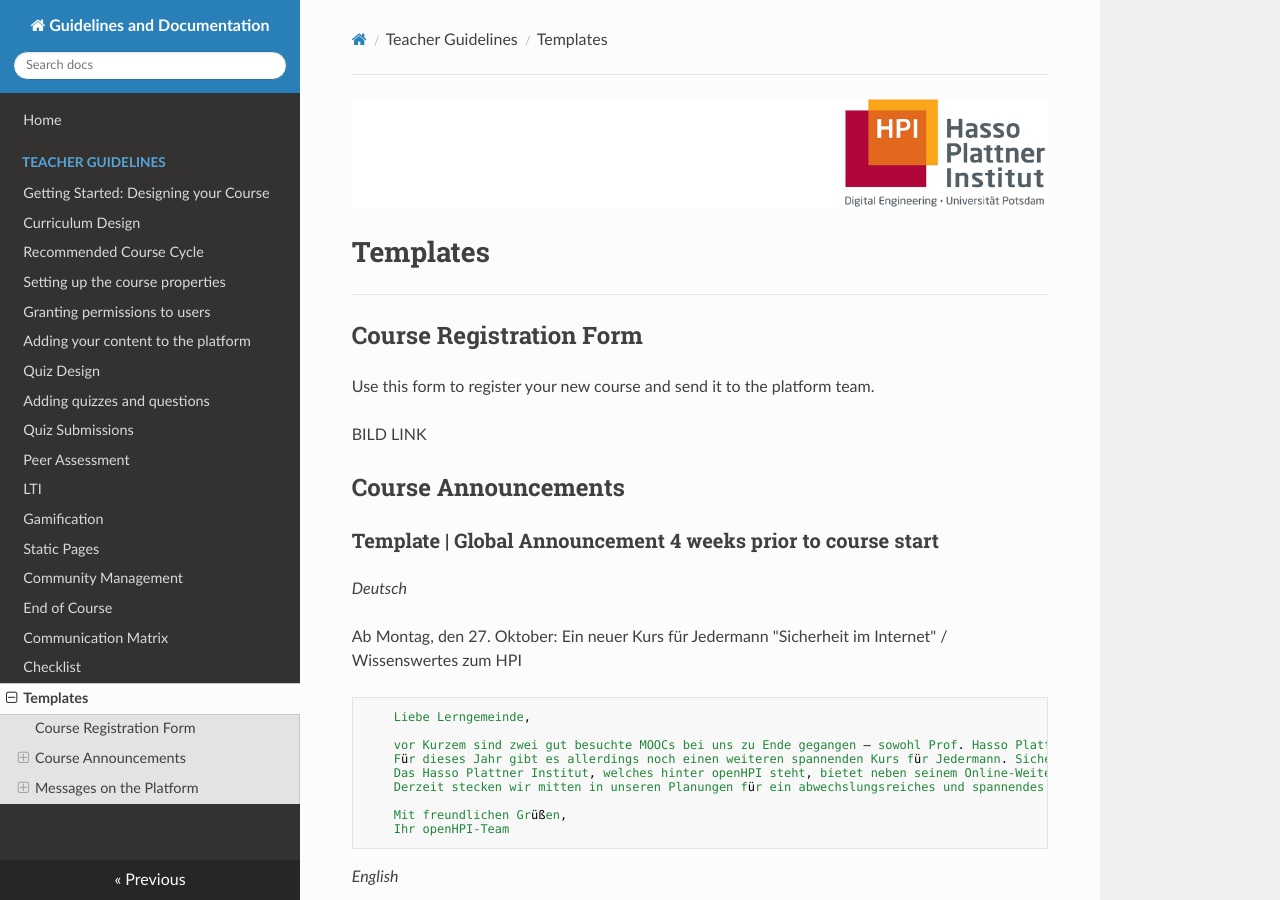
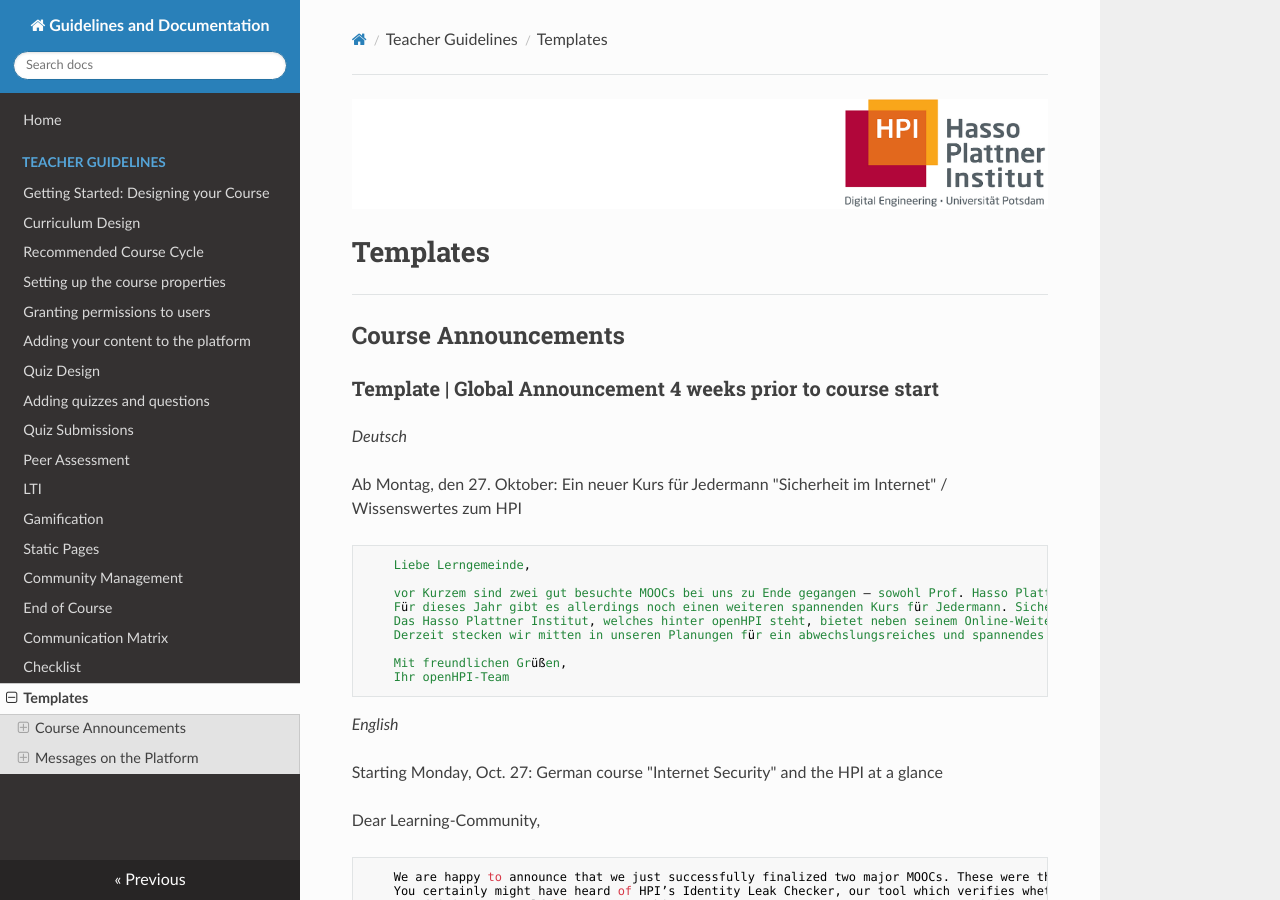
Before and after one commit to openHPI/TeachingTeamGuidelines, an MkDocs documentation site: the page built from docs/23_templates.md, in a window 1280 px wide and 900 px high. Built offline with MkDocs 1.6.1, drawn with Linux system fonts in a browser that asks for light colours; nearby versions of some CDN libraries; old or Windows-style settings are respelled for this version of MkDocs.

Commit message:
Remove outdated course registration form

```diff
--- a/docs/23_templates.md
+++ b/docs/23_templates.md
@@ -3,13 +3,6 @@
 # Templates
 
 ----------
-## Course Registration Form
-
-Use this form to register your new course and send it to the platform team.
-
-BILD
-LINK
-
 
 ## Course Announcements
 
```
